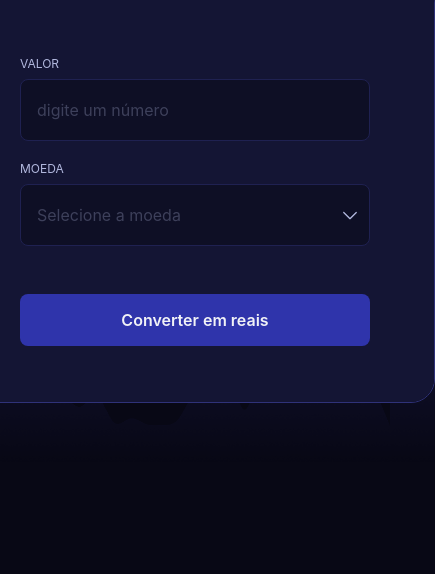
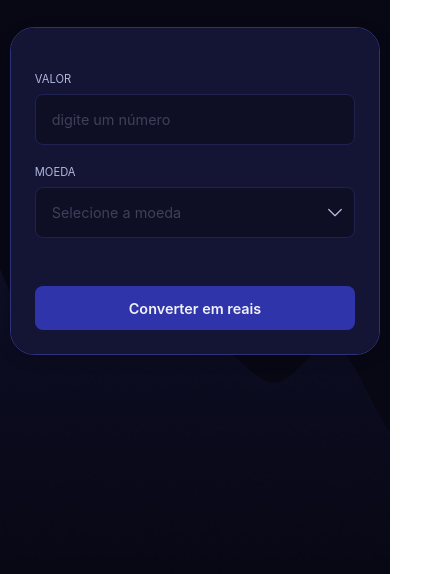
Before and after one commit to ArkaNiightt/Projeto---Convert, a plain HTML site: page index.html in a window 390 px wide. Shown: the part 270-844 px from the top of the page, 435 px wide, since content can reach past the window. Drawn offline with Linux system fonts and the light colour scheme; no server answers.

Commit message:
add media screen and animation

```diff
--- a/styles.css
+++ b/styles.css
@@ -1,3 +1,4 @@
+/* Estilizações base */
 * {
   margin: 0;
   padding: 0;
@@ -26,7 +27,8 @@ body {
   height: 100vh;
 
   background-image: url("./img/bg.png");
-  background-size: contain;
+  background-size: cover;
+  background-attachment: fixed;
 
   display: flex;
   align-items: center;
@@ -36,23 +38,33 @@ body {
   gap: 3.12rem;
 
   color: #f1f2f6;
+  animation: fadeIn 1s ease-in;
 }
 
 main {
-  width: 480px;
+  width: 90%;
+  max-width: 480px;
   border-radius: 1.5rem;
-
   border: 1px solid #2f3279;
   overflow-y: hidden;
+  box-shadow: 0 4px 15px rgba(0, 0, 0, 0.2);
+  transition: transform 0.3s ease;
+}
+
+main:hover {
+  transform: scale(1.02);
 }
 
 form {
   background-color: #141534;
-
   display: flex;
   flex-direction: column;
+  padding: 3.5rem 4rem;
+  transition: background-color 0.3s ease;
+}
 
-  padding: 3.5rem 4rem;
+form:hover {
+  background-color: #1b1c3f;
 }
 
 label {
@@ -66,27 +78,29 @@ label {
 input,
 select {
   outline: 0;
-
   color: #f1f2f6;
   border: 1px solid #1f2151;
   border-radius: 0.5rem;
-
   background-color: #0e0f25;
   padding: 1.25rem 1rem;
-
   font-family: "Inter", sans-serif;
   font-size: 1rem;
+  transition: border 0.3s ease;
+}
+
+input:focus,
+select:focus {
+  border: 1px solid #4a5dcd;
+  box-shadow: 0 0 8px rgba(74, 93, 205, 0.5);
 }
 
 select {
   -moz-appearance: none;
   -webkit-appearance: none;
   appearance: none;
-
   background: url("./img/chevron-down.svg") no-repeat;
   background-position: calc(100% - 0.75rem) center !important;
   background-color: #0e0f25;
-
   cursor: pointer;
   font-size: 1rem;
 }
@@ -97,48 +111,42 @@ option {
   color: #b2b8de4b;
 }
 
-input:focus,
-select:focus {
-  border: 1px solid #4a5dcd;
-}
-
 button {
   height: 3.25rem;
-
   background-color: #2f34ab;
-
   border: none;
   border-radius: 0.5rem;
-
   color: #f1f2f6;
-
   font-family: "Inter", sans-serif;
   font-size: 1rem;
   font-weight: 600;
   cursor: pointer;
-  transition: background-color 0.2s;
-
+  transition: background-color 0.3s, transform 0.2s;
   margin-top: 3rem;
   outline: 0;
 }
 
 button:hover {
   background-color: #4a5dcd;
+  transform: translateY(-3px);
 }
 
 button:focus {
   outline: 1.5px solid #4a5dcd;
 }
 
+button:active {
+  transform: translateY(0);
+}
+
 footer {
   background-color: #1f2151;
   padding: 2.5rem;
   max-height: 196px;
-
   text-align: center;
   display: none;
-
   overflow-y: scroll;
+  animation: slideUp 0.5s ease-in-out;
 }
 
 .show-result {
@@ -160,3 +168,55 @@ footer h1 {
   line-height: 3rem;
   word-break: break-all;
 }
+
+/* Animações e Media Queries */
+@keyframes fadeIn {
+  0% {
+    opacity: 0;
+  }
+  100% {
+    opacity: 1;
+  }
+}
+
+@keyframes slideUp {
+  0% {
+    transform: translateY(20px);
+    opacity: 0;
+  }
+  100% {
+    transform: translateY(0);
+    opacity: 1;
+  }
+}
+
+@media (max-width: 768px) {
+  form {
+    padding: 2rem;
+  }
+
+  main {
+    width: 95%;
+  }
+}
+
+@media (max-width: 480px) {
+  form {
+    padding: 1.5rem;
+  }
+
+  label {
+    font-size: 0.7rem;
+  }
+
+  input,
+  select {
+    font-size: 0.9rem;
+    padding: 1rem;
+  }
+
+  button {
+    font-size: 0.9rem;
+    height: 2.75rem;
+  }
+}
```
Also changed, not shown: scripts.js (+5 -10 lines).
